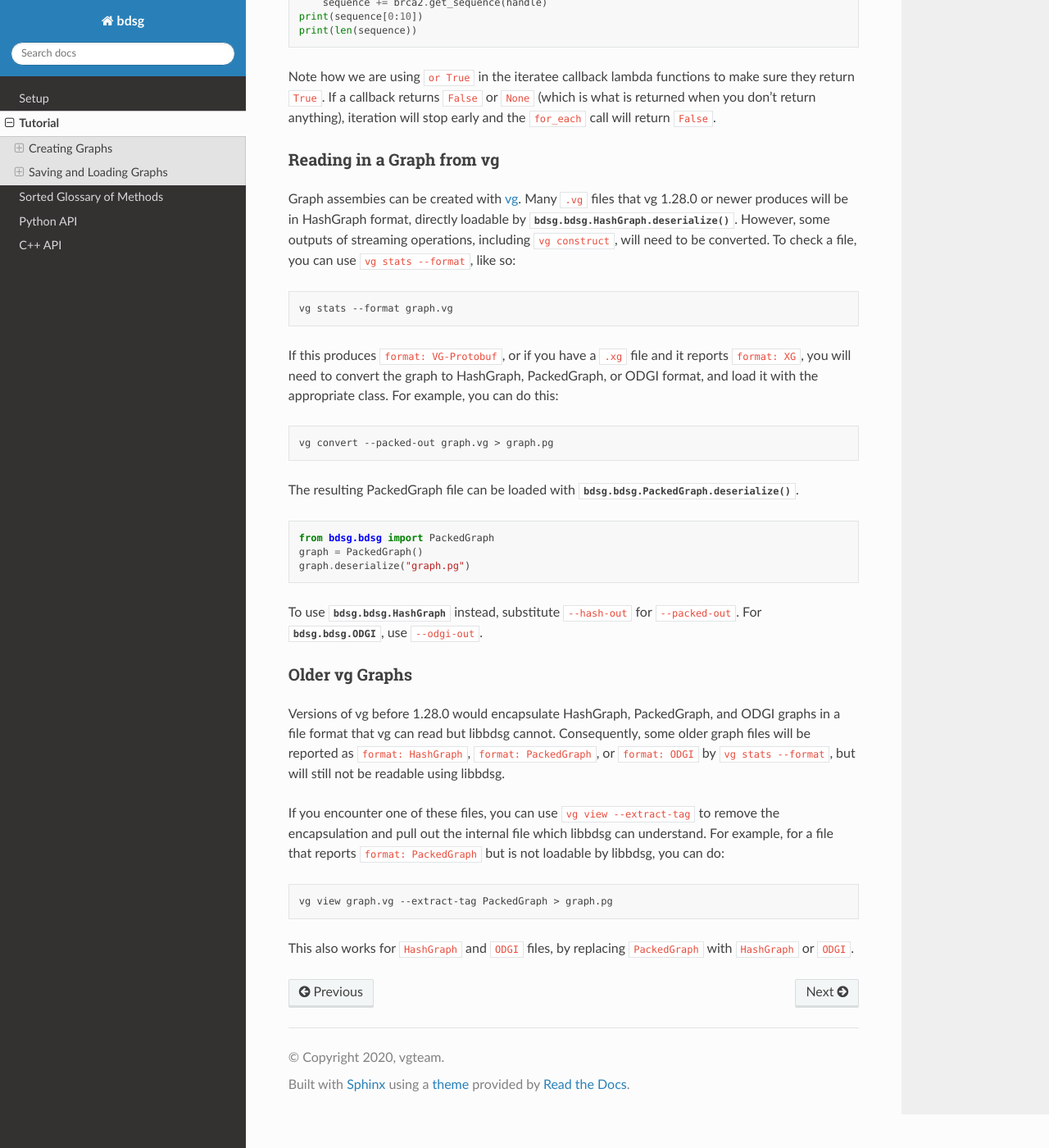
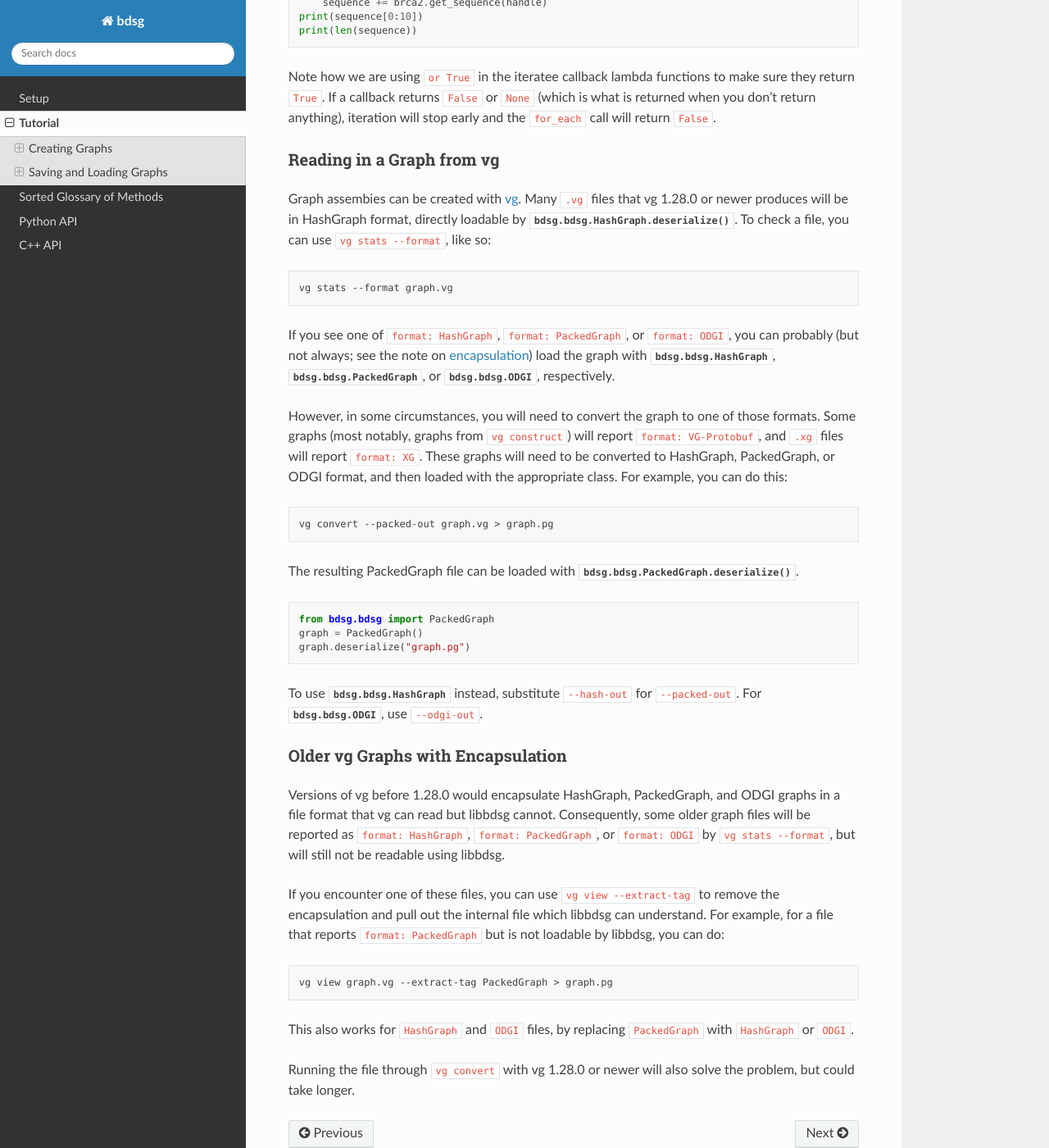
Before and after one commit to vgteam/libbdsg, a Sphinx documentation site: the page built from bdsg/docs/rst/tutorial.rst, in a window 1280 px wide and 1400 px high, scrolled down 4658 px. Shown: the whole window at 82% size. Built offline with Sphinx 7.4.7 and the Read the Docs theme 2.0.0, drawn with Linux system fonts in a browser that asks for light colours.

Commit message:
Explain encapsulation a bit better

```diff
--- a/bdsg/docs/rst/tutorial.rst
+++ b/bdsg/docs/rst/tutorial.rst
@@ -244,13 +244,16 @@ Note how we are using ``or True`` in the iteratee callback lambda functions to m
 Reading in a Graph from vg
 ==========================
 
-Graph assembies can be created with `vg <https://github.com/vgteam/vg>`_. Many ``.vg`` files that vg 1.28.0 or newer produces will be in HashGraph format, directly loadable by :func:`bdsg.bdsg.HashGraph.deserialize`. However, some outputs of streaming operations, including ``vg construct``, will need to be converted. To check a file, you can use ``vg stats --format``, like so:
+Graph assembies can be created with `vg <https://github.com/vgteam/vg>`_. Many ``.vg`` files that vg 1.28.0 or newer produces will be in HashGraph format, directly loadable by :func:`bdsg.bdsg.HashGraph.deserialize`.
+To check a file, you can use ``vg stats --format``, like so:
 
 .. code-block:: bash
 
     vg stats --format graph.vg
 
-If this produces ``format: VG-Protobuf``, or if you have a ``.xg`` file and it reports ``format: XG``, you will need to convert the graph to HashGraph, PackedGraph, or ODGI format, and load it with the appropriate class. For example, you can do this:
+If you see one of ``format: HashGraph``, ``format: PackedGraph``, or ``format: ODGI``, you can probably (but not always; see the note on encapsulation_) load the graph with :class:`bdsg.bdsg.HashGraph`, :class:`bdsg.bdsg.PackedGraph`, or :class:`bdsg.bdsg.ODGI`, respectively.
+
+However, in some circumstances, you will need to convert the graph to one of those formats. Some graphs (most notably, graphs from ``vg construct``) will report ``format: VG-Protobuf``, and ``.xg`` files will report ``format: XG``. These graphs will need to be converted to HashGraph, PackedGraph, or ODGI format, and then loaded with the appropriate class. For example, you can do this:
 
 .. code-block:: bash
 
@@ -266,8 +269,10 @@ The resulting PackedGraph file can be loaded with :func:`bdsg.bdsg.PackedGraph.d
 
 To use :class:`bdsg.bdsg.HashGraph` instead, substitute ``--hash-out`` for ``--packed-out``. For :class:`bdsg.bdsg.ODGI`, use ``--odgi-out``.
 
-Older vg Graphs
-===============
+.. _encapsulation:
+
+Older vg Graphs with Encapsulation
+==================================
 
 Versions of vg before 1.28.0 would encapsulate HashGraph, PackedGraph, and ODGI graphs in a file format that vg can read but libbdsg cannot. Consequently, some older graph files will be reported as ``format: HashGraph``, ``format: PackedGraph``, or ``format: ODGI`` by ``vg stats --format``, but will still not be readable using libbdsg.
 
@@ -278,3 +283,5 @@ If you encounter one of these files, you can use ``vg view --extract-tag`` to re
     vg view graph.vg --extract-tag PackedGraph > graph.pg
 
 This also works for ``HashGraph`` and ``ODGI`` files, by replacing ``PackedGraph`` with ``HashGraph`` or ``ODGI``.
+
+Running the file through ``vg convert`` with vg 1.28.0 or newer will also solve the problem, but could take longer.
```
